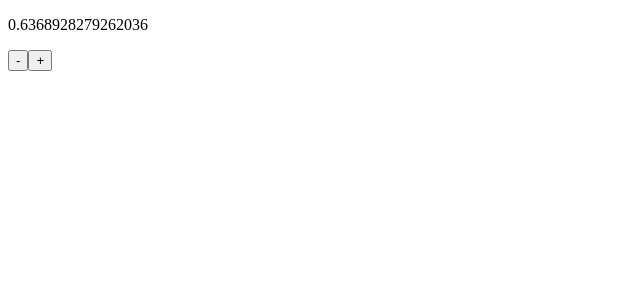
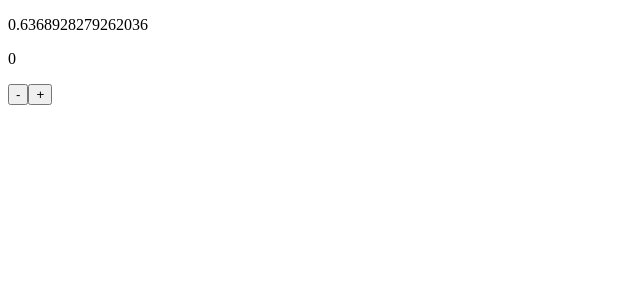
Before and after one commit to ZbigniewKulczynski1984/Clicker, a React (Create React App) app in the folder clicker/: page / in a window 1280 px wide. Shown: the top 300 px of the page, without its empty margins (0-640 px from the left). Built offline with nearby package versions, Linux system fonts and the light colour scheme.

Commit message:
code added, interface.ts made

```diff
--- a/clicker/src/App.tsx
+++ b/clicker/src/App.tsx
@@ -1,13 +1,15 @@
-import React from 'react';
-import Display from './components/Display/Display';
-import Manipulator from './components/Manipulator/Manipulator';
+import React from "react";
+import Display from "./components/Display/Display";
+import Manipulator from "./components/Manipulator/Manipulator";
+function App() {
+  // props === properties
+  // propsy działają tylko w dół
+  const propToPassDown = 5;
 
-
-
-function App() {
   return (
     <div className="App">
-      <Display />
+      <Display propsToPassDown= {propToPassDown} />
+
       <Manipulator />
     </div>
   );
--- a/clicker/src/components/Display/Display.tsx
+++ b/clicker/src/components/Display/Display.tsx
@@ -1,11 +1,21 @@
 import React from 'react';
+import { DisplayProps } from "../../helpers/interfaces";
 
-const Display = () => {
+
+const Display: React.FC  <DisplayProps> = ({
+	propsToPassDown}) => {
+
 	const generateRandomNumber = () => {
-		return Math.random();
+	  return Math.random();
 	};
 
-	return <p>{generateRandomNumber()}</p>;
-};
+	console.log(propsToPassDown)
+	return (
+	  <>
+		<p>{generateRandomNumber()}</p>
+		<p>0</p>
+	  </>
+	);
+  };
 
-export default Display;
+  export default Display;
--- /dev/null
+++ b/clicker/src/helpers/interfaces.ts
@@ -0,0 +1,3 @@
+export type DisplayProps = {
+    propsToPassDown: number;
+}
```
